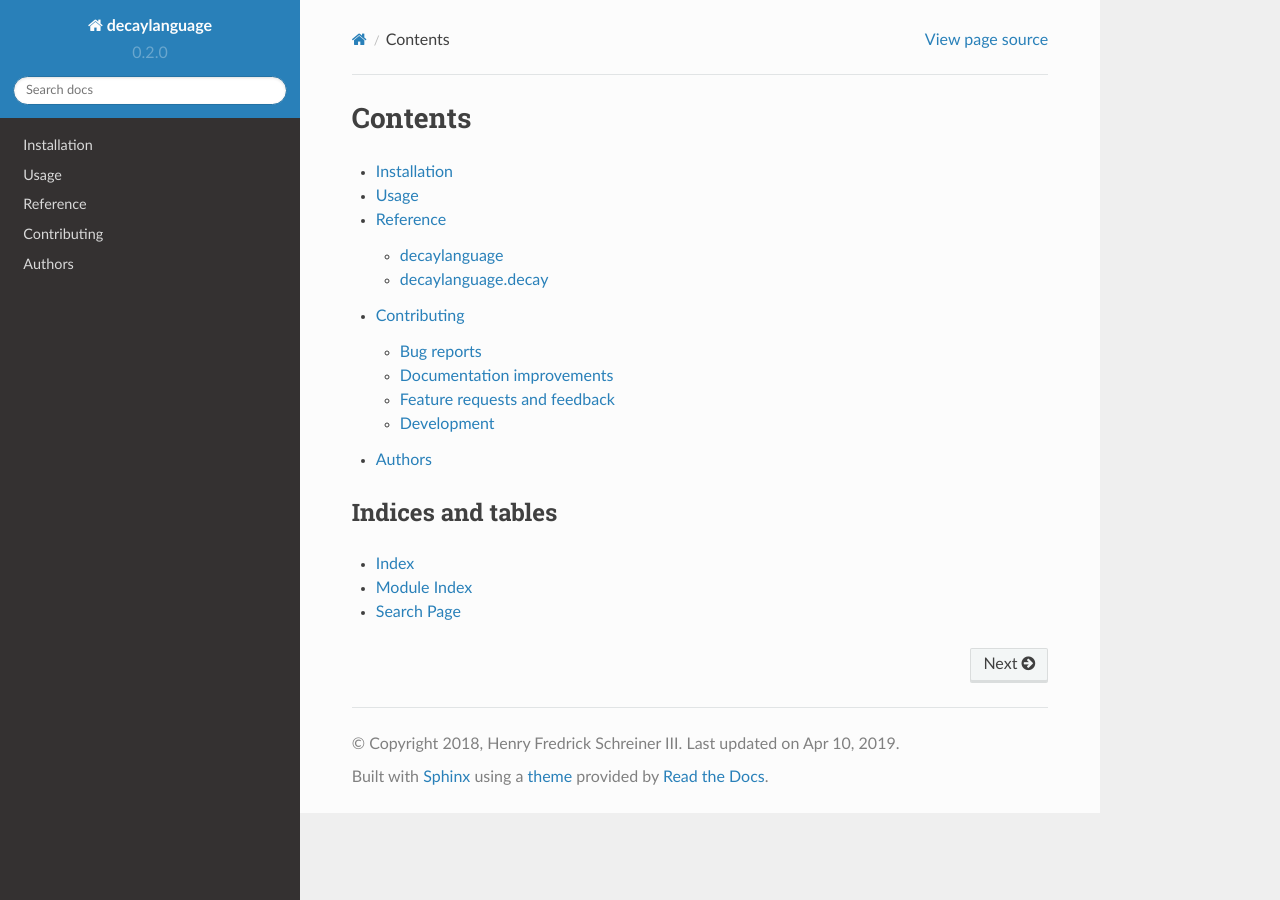
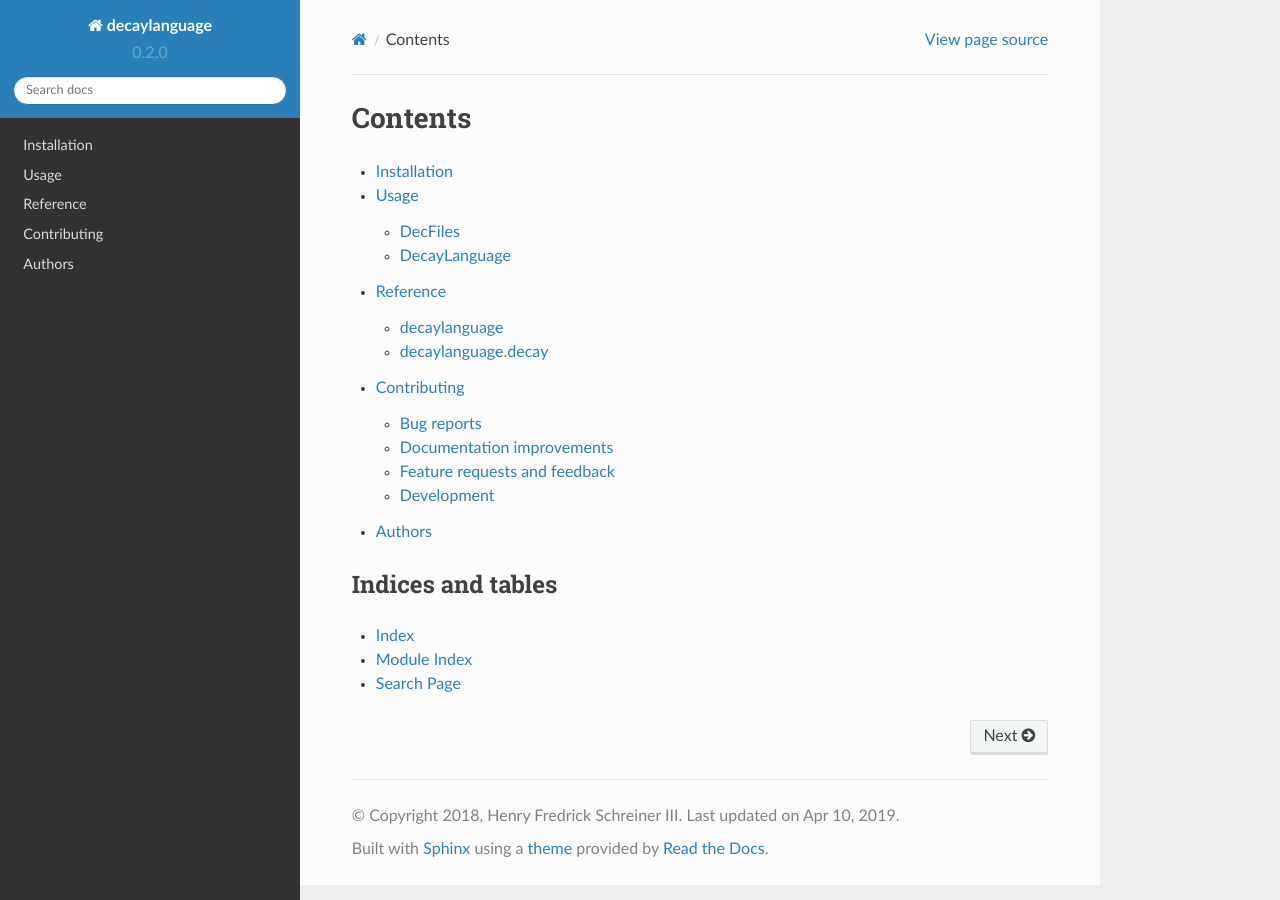
Before and after one commit to scikit-hep/decaylanguage, a Sphinx documentation site: the page built from docs/index.rst, in a window 1280 px wide. Built offline with Sphinx 7.4.7 and the Read the Docs theme 2.0.0, drawn with Linux system fonts in a browser that asks for light colours; part of the change alters nothing that is shown.

Commit message:
Adding a few minor docs updates

```diff
--- a/docs/usage.rst
+++ b/docs/usage.rst
@@ -3,9 +3,18 @@ Usage
 =====
 
 Particles are a key component when dealing with decays.
-Refer to the [particle package](https://github.com/scikit-hep/particle) for how to deal with particles and PDG identification codes.
+Refer to the `particle package`_ for how to deal with particles and PDG identification codes.
 
-The primary way to use `decaylanguage.decay` is through the module provided to read in a language file and produce an output. For example, for GooFit, call:
+
+DecFiles
+--------
+
+DecFiles describe decays. You can read files and query information about them.
+
+DecayLanguage
+-------------
+
+The primary way to use ``decaylanguage.decay`` is through the module provided to read in a language file and produce an output. For example, for GooFit, call:
 
 .. code-block:: bash
 
@@ -14,3 +23,5 @@ The primary way to use `decaylanguage.decay` is through the module provided to r
 You can pipe the output to a file.
 
 Examples of interaction with the API directly are provided in the ``/notebooks`` folder, including svg diagrams of lines.
+
+.. particle package: https://github.com/scikit-hep/particle
```
